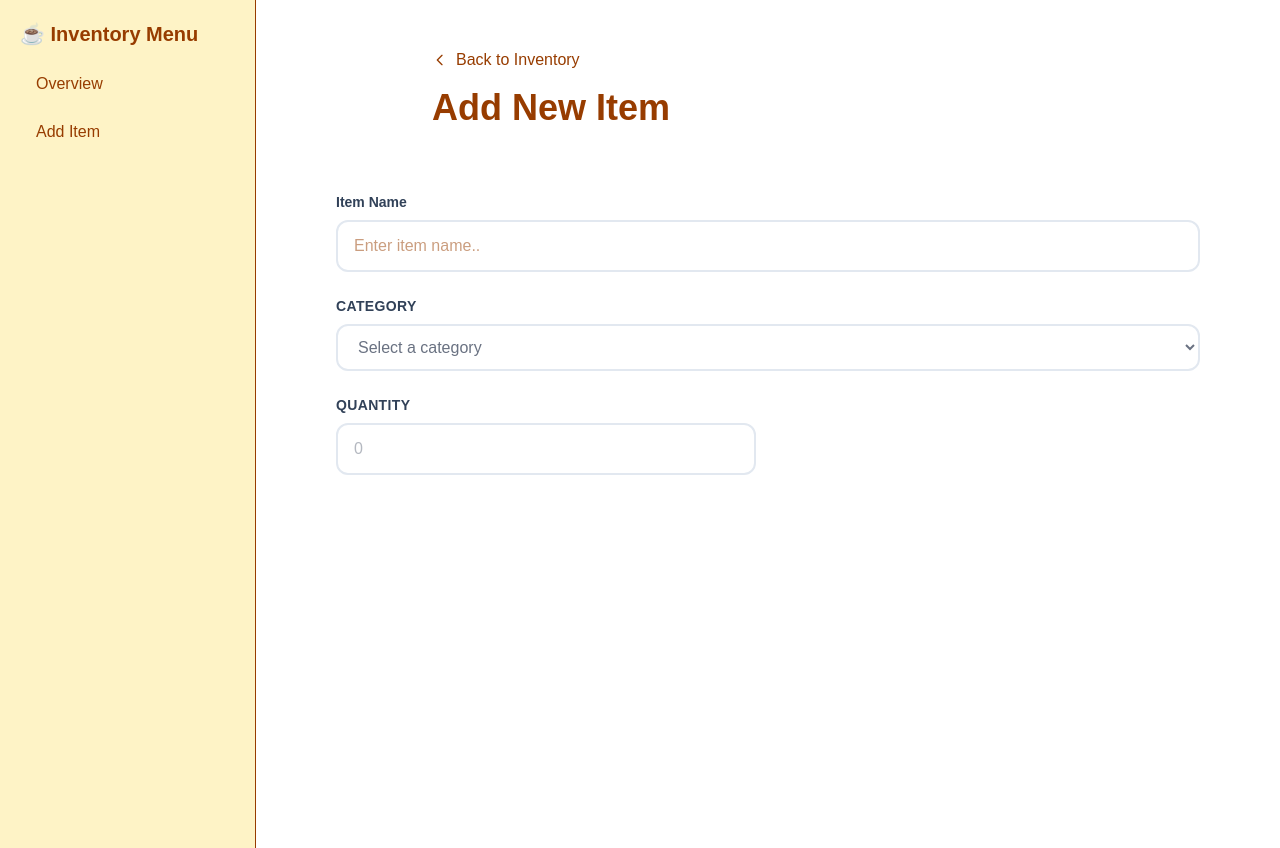
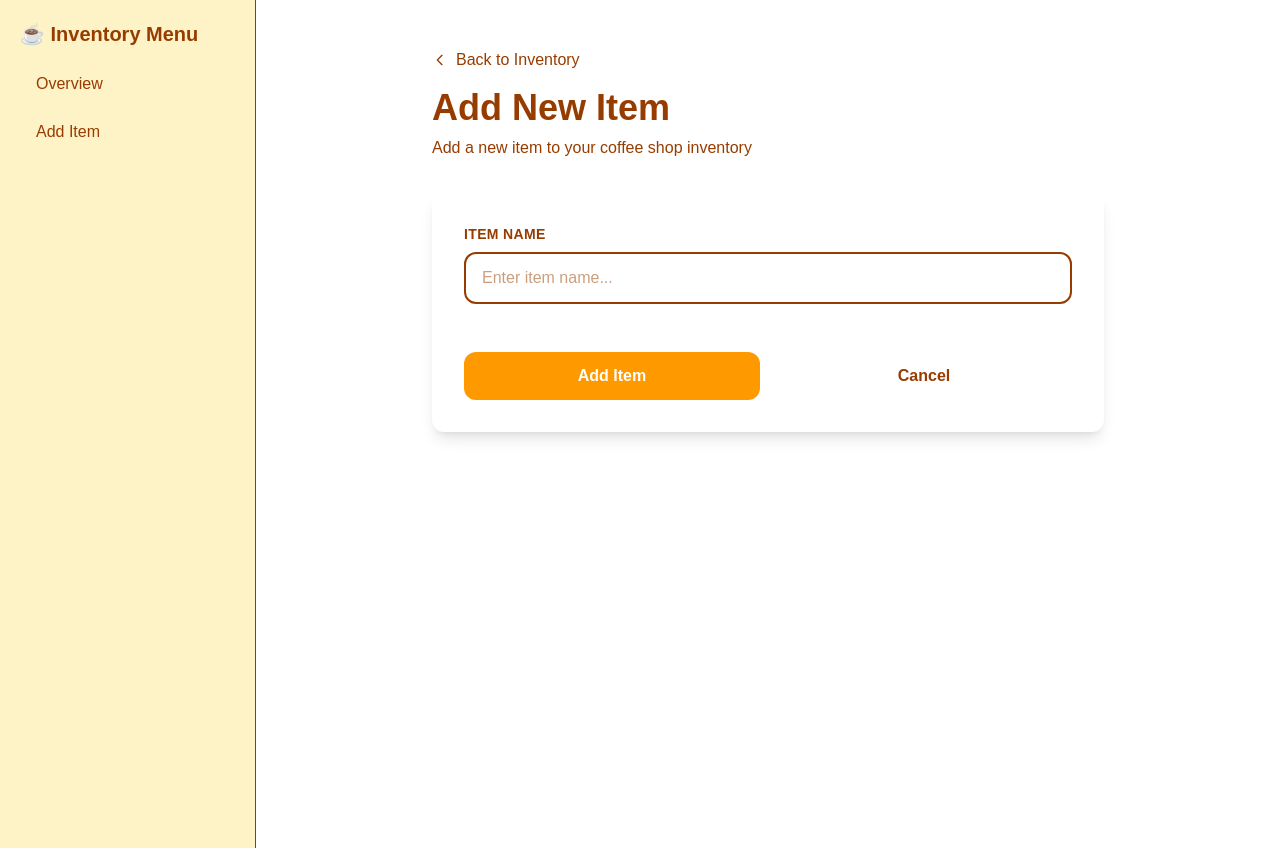
Before and after one commit to COS301-SE-2025/Coffee-Shop-Manager, a Next.js app in the folder koffieblik-inventory/: page /inventory/add in a window 1280 px wide. Built offline with nearby package versions, Linux system fonts and the light colour scheme.

Commit message:
Created preview message before submitting and success message

```diff
--- a/koffieblik-inventory/src/app/inventory/add/page.tsx
+++ b/koffieblik-inventory/src/app/inventory/add/page.tsx
@@ -1,7 +1,6 @@
-// src/app/inventory/add/page.tsx
-import React from 'react'
+'use client'
+import React, { useState } from 'react'
 import Link from 'next/link'
-
 
 interface FormData {
   name: string
@@ -11,19 +10,45 @@ interface FormData {
 }
 
 export default function AddItemPage() {
+  const [formData, setFormData] = useState<FormData>({
+    name: '',
+    category: '',
+    quantity: 0,
+    price: 0
+  })
+  const [isSubmitting, setIsSubmitting] = useState(false)
+  const [showSuccess, setShowSuccess] = useState(false)
 
+  const handleInputChange = (e: React.ChangeEvent<HTMLInputElement | HTMLSelectElement>) => {
+    const { name, value } = e.target
+    setFormData(prev => ({
+      ...prev,
+      [name]: name === 'quantity' || name === 'price' ? parseFloat(value) || 0 : value
+    }))
+  }
 
+  const handleSubmit = async (e: React.FormEvent) => {
+    e.preventDefault()
+    setIsSubmitting(true)
 
+    // Simulate API call - replace with your actual API call
+    await new Promise(resolve => setTimeout(resolve, 1000))
 
+    console.log('Adding new inventory item:', formData)
+    setShowSuccess(true)
+    setIsSubmitting(false)
 
-
-
-
+    // Reset form after success
+    setTimeout(() => {
+      setFormData({ name: '', category: '', quantity: 0, price: 0 })
+      setShowSuccess(false)
+    }, 2000)
+  }
 
   return (
     <main className="min-h-screen bg-brown-50 p-6">
       <div className="max-w-2xl mx-auto">
-
+        {/* Header */}
         <div className="mb-8">
           <Link
             href="/inventory"
@@ -35,79 +60,98 @@ export default function AddItemPage() {
             Back to Inventory
           </Link>
           <h1 className="text-4xl font-bold text-brown-800">Add New Item</h1>
-
+          <p className="text-brown-600 mt-2">Add a new item to your coffee shop inventory</p>
         </div>
 
+        {/* Success Message */}
+        {showSuccess && (
+          <div className="mb-6 p-4 bg-green-100 border border-green-300 rounded-xl">
+            <div className="flex items-center">
+              <svg className="w-5 h-5 text-green-500 mr-2" fill="none" stroke="currentColor" viewBox="0 0 24 24">
+                <path strokeLinecap="round" strokeLinejoin="round" strokeWidth={2} d="M5 13l4 4L19 7" />
+              </svg>
+              <span className="text-green-700 font-medium">Item added successfully!</span>
+            </div>
+          </div>
+        )}
 
-
-      </div>
-
-      <form  className="p-8 space-y-6">
-
-
-
-
-
-        <div className="space-y-2">
-              <label htmlFor="name" className="block text-sm font-semibold text-slate-700 ">
+        {/* Form */}
+        <div className="bg-white rounded-xl shadow-lg p-8">
+          <form onSubmit={handleSubmit} className="space-y-6">
+            {/* Item Name */}
+            <div className="space-y-2">
+              <label htmlFor="name" className="block text-sm font-semibold text-brown-800 uppercase tracking-wide">
                 Item Name
               </label>
               <input
                 type="text"
                 id="name"
                 name="name"
-                className="w-full px-4 py-3 border-2 border-slate-200 rounded-xl focus:outline-none focus:ring-4 focus:ring-blue-100 focus:border-blue-500  "
-                placeholder="Enter item name.."
+                value={formData.name}
+                onChange={handleInputChange}
+                className="w-full px-4 py-3 border-2 border-brown-200 rounded-xl focus:outline-none focus:ring-4 focus:ring-amber-100 focus:border-amber-500 text-brown-700 placeholder-brown-400"
+                placeholder="Enter item name..."
                 required
               />
             </div>
 
 
-            <div className="space-y-2">
-              <label htmlFor="category" className="block text-sm font-semibold text-slate-700 uppercase tracking-wide">
-                Category
-              </label>
-              <select
-                id="category"
-                name="category"
 
-                className="w-full px-4 py-3 text-gray-500 border-2 border-slate-200 rounded-xl focus:ring-4 focus:ring-blue-100 focus:border-blue-500 "
-                required
+            {/* Form Actions */}
+            <div className="flex flex-col sm:flex-row gap-4 pt-6">
+              <button
+                type="submit"
+                disabled={isSubmitting}
+                className="flex-1 px-6 py-3 bg-amber-500 hover:bg-amber-600 disabled:bg-amber-300 text-white font-semibold rounded-xl transition-colors duration-200 flex items-center justify-center"
               >
-                <option value="">Select a category</option>
-                <option value="Coffee"> Coffee</option>
-                <option value="Tea"> Tea</option>
-                <option value="Dairy">Dairy</option>
-                <option value="Mixes"> Mixes</option>
-                <option value="condiments"> condiments</option>
-                <option value="Other">Other</option>
-              </select>
+                {isSubmitting ? (
+                  <>
+                    <svg className="animate-spin -ml-1 mr-3 h-5 w-5 text-white" fill="none" viewBox="0 0 24 24">
+                      <circle className="opacity-25" cx="12" cy="12" r="10" stroke="currentColor" strokeWidth="4"></circle>
+                      <path className="opacity-75" fill="currentColor" d="M4 12a8 8 0 018-8V0C5.373 0 0 5.373 0 12h4zm2 5.291A7.962 7.962 0 014 12H0c0 3.042 1.135 5.824 3 7.938l3-2.647z"></path>
+                    </svg>
+                    Adding Item...
+                  </>
+                ) : (
+                  'Add Item'
+                )}
+              </button>
+
+              <Link
+                href="/inventory"
+                className="flex-1 px-6 py-3 bg-brown-200 hover:bg-brown-300 text-brown-800 font-semibold rounded-xl transition-colors duration-200 text-center flex items-center justify-center"
+              >
+                Cancel
+              </Link>
             </div>
+          </form>
+        </div>
 
-
-            <div className="grid grid-cols-1 md:grid-cols-2 gap-6">
-              <div className="space-y-2">
-                <label htmlFor="quantity" className="block text-sm font-semibold text-slate-700 uppercase tracking-wide">
-                  Quantity
-                </label>
-                <input
-                  type="number"
-                  id="quantity"
-                  name="quantity"
-
-                  min="0"
-                  className="w-full px-4 py-3 text-gray-500 border-2 border-slate-200 rounded-xl focus:ring-4 focus:ring-blue-100 focus:border-blue-500"
-                  placeholder="0"
-                  required
-                />
+        {/* Form Preview */}
+        {(formData.name || formData.category || formData.quantity > 0 || formData.price > 0) && (
+          <div className="mt-8 bg-amber-50 border border-amber-200 rounded-xl p-6">
+            <h3 className="text-lg font-semibold text-brown-800 mb-4">Preview</h3>
+            <div className="grid grid-cols-2 md:grid-cols-4 gap-4 text-sm">
+              <div>
+                <span className="block text-brown-600 font-medium">Name:</span>
+                <span className="text-brown-800">{formData.name || '-'}</span>
               </div>
-
+              <div>
+                <span className="block text-brown-600 font-medium">Category:</span>
+                <span className="text-brown-800">{formData.category || '-'}</span>
               </div>
-
-
-      </form>
-
-
+              <div>
+                <span className="block text-brown-600 font-medium">Quantity:</span>
+                <span className="text-brown-800">{formData.quantity}</span>
+              </div>
+              <div>
+                <span className="block text-brown-600 font-medium">Price:</span>
+                <span className="text-brown-800">R {formData.price.toFixed(2)}</span>
+              </div>
+            </div>
+          </div>
+        )}
+      </div>
     </main>
   )
 }
```
